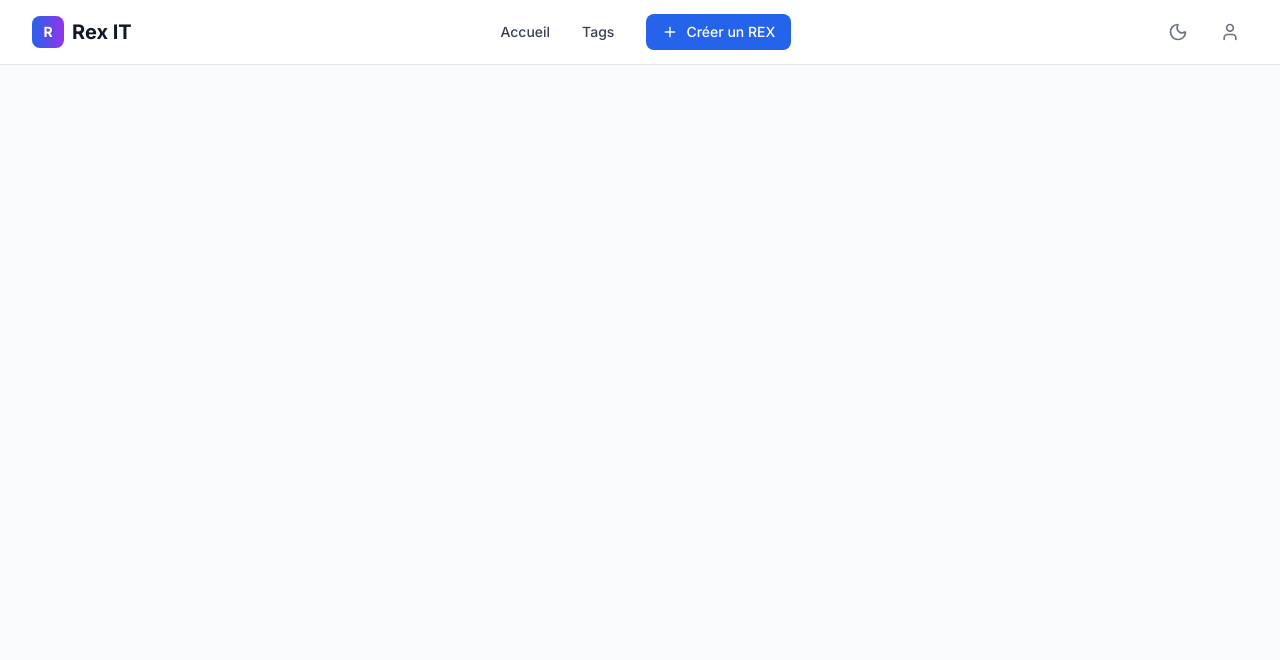
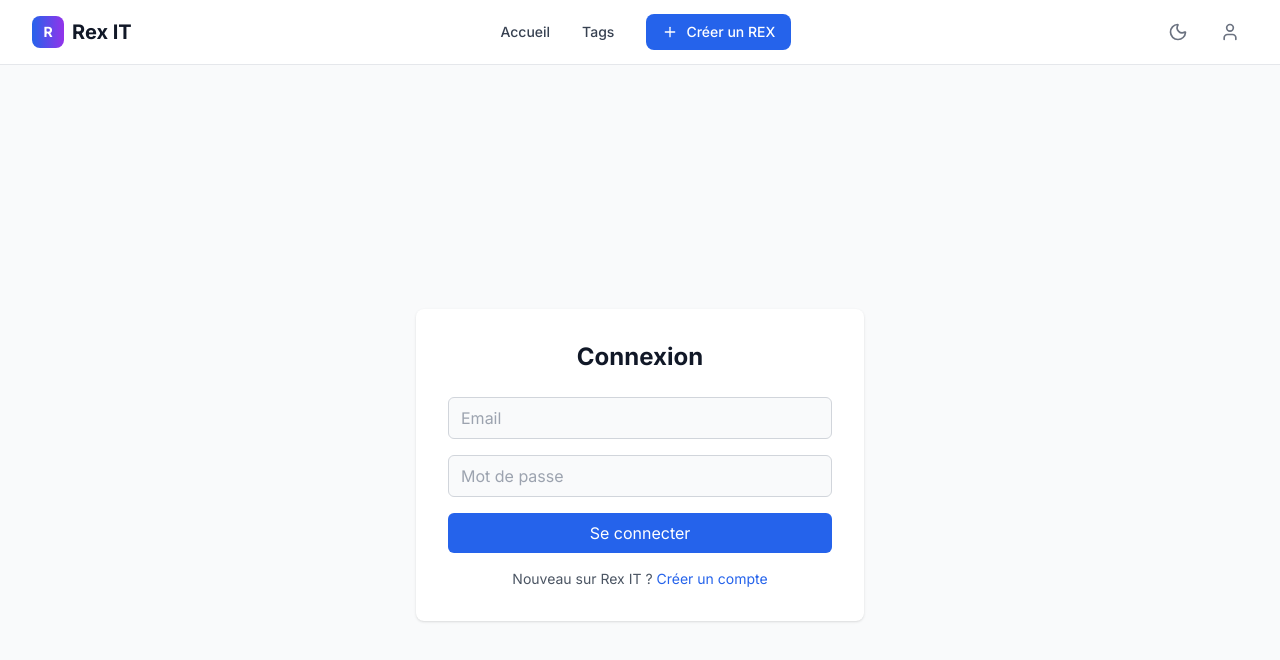
Before and after one commit to mbensaid2309/Rex-IT, a React (Vite) app: page /login in a window 1280 px wide. Shown: the top 660 px of the page. Built offline with nearby package versions, Linux system fonts and the light colour scheme.

Commit message:
feat: implement login and protected route

```diff
--- a/src/App.tsx
+++ b/src/App.tsx
@@ -1,15 +1,19 @@
 import React from 'react';
 import { BrowserRouter as Router, Routes, Route } from 'react-router-dom';
 import { ThemeProvider } from './context/ThemeContext';
+import { AuthProvider } from './context/AuthContext';
 import Header from './components/Header';
 import Home from './pages/Home';
 import REXDetail from './pages/REXDetail';
 import CreateREX from './pages/CreateREX';
 import Tags from './pages/Tags';
 import Profile from './pages/Profile';
+import Login from './pages/Login';
+import ProtectedRoute from './components/ProtectedRoute';
 
 function App() {
   return (
+    <AuthProvider>
       <ThemeProvider>
         <Router>
           <div className="min-h-screen bg-gray-50 dark:bg-gray-900 transition-colors">
@@ -18,16 +22,25 @@ function App() {
               <Routes>
                 <Route path="/" element={<Home />} />
                 <Route path="/rex/:id" element={<REXDetail />} />
-              <Route path="/create" element={<CreateREX />} />
+                <Route
+                  path="/create"
+                  element={
+                    <ProtectedRoute>
+                      <CreateREX />
+                    </ProtectedRoute>
+                  }
+                />
                 <Route path="/tags" element={<Tags />} />
                 <Route path="/tags/:tag" element={<Home />} />
                 <Route path="/profile" element={<Profile />} />
                 <Route path="/profile/:id" element={<Profile />} />
+                <Route path="/login" element={<Login />} />
               </Routes>
             </main>
           </div>
         </Router>
       </ThemeProvider>
+    </AuthProvider>
   );
 }
 
--- a/src/components/Header.tsx
+++ b/src/components/Header.tsx
@@ -1,10 +1,12 @@
 import React, { useState } from 'react';
 import { Link, useLocation } from 'react-router-dom';
-import { Search, Moon, Sun, Menu, X, Plus, User } from 'lucide-react';
+import { Moon, Sun, Menu, X, Plus, User } from 'lucide-react';
 import { useTheme } from '../context/ThemeContext';
+import { useAuth } from '../context/AuthContext';
 
 const Header: React.FC = () => {
   const { theme, toggleTheme } = useTheme();
+  const { isAuthenticated } = useAuth();
   const location = useLocation();
   const [isMobileMenuOpen, setIsMobileMenuOpen] = useState(false);
 
@@ -41,7 +43,7 @@ const Header: React.FC = () => {
               Tags
             </Link>
             <Link
-              to="/create"
+              to={isAuthenticated ? '/create' : '/login'}
               className="inline-flex items-center space-x-2 bg-blue-600 hover:bg-blue-700 text-white px-4 py-2 rounded-lg text-sm font-medium transition-colors"
             >
               <Plus className="w-4 h-4" />
@@ -99,7 +101,7 @@ const Header: React.FC = () => {
                 Tags
               </Link>
               <Link
-                to="/create"
+                to={isAuthenticated ? '/create' : '/login'}
                 className="inline-flex items-center space-x-2 bg-blue-600 hover:bg-blue-700 text-white px-4 py-2 rounded-lg text-sm font-medium transition-colors w-fit"
                 onClick={() => setIsMobileMenuOpen(false)}
               >
--- /dev/null
+++ b/src/components/ProtectedRoute.tsx
@@ -0,0 +1,20 @@
+import React from 'react';
+import { Navigate, useLocation } from 'react-router-dom';
+import { useAuth } from '../context/AuthContext';
+
+interface Props {
+  children: JSX.Element;
+}
+
+const ProtectedRoute: React.FC<Props> = ({ children }) => {
+  const { isAuthenticated } = useAuth();
+  const location = useLocation();
+
+  if (!isAuthenticated) {
+    return <Navigate to="/login" state={{ from: location }} replace />;
+  }
+
+  return children;
+};
+
+export default ProtectedRoute;
--- a/src/components/REXCard.tsx
+++ b/src/components/REXCard.tsx
@@ -1,6 +1,6 @@
 import React from 'react';
 import { Link } from 'react-router-dom';
-import { Calendar, MessageCircle, ThumbsUp, ThumbsDown, User } from 'lucide-react';
+import { Calendar, MessageCircle, ThumbsUp, ThumbsDown } from 'lucide-react';
 import { REX } from '../types';
 
 interface REXCardProps {
--- /dev/null
+++ b/src/context/AuthContext.tsx
@@ -0,0 +1,39 @@
+import React, { createContext, useContext, useState, ReactNode } from 'react';
+
+interface AuthContextType {
+  isAuthenticated: boolean;
+  login: () => void;
+  logout: () => void;
+}
+
+const AuthContext = createContext<AuthContextType | undefined>(undefined);
+
+export const AuthProvider = ({ children }: { children: ReactNode }) => {
+  const [isAuthenticated, setIsAuthenticated] = useState<boolean>(() => {
+    return localStorage.getItem('isAuthenticated') === 'true';
+  });
+
+  const login = () => {
+    setIsAuthenticated(true);
+    localStorage.setItem('isAuthenticated', 'true');
+  };
+
+  const logout = () => {
+    setIsAuthenticated(false);
+    localStorage.removeItem('isAuthenticated');
+  };
+
+  return (
+    <AuthContext.Provider value={{ isAuthenticated, login, logout }}>
+      {children}
+    </AuthContext.Provider>
+  );
+};
+
+export const useAuth = () => {
+  const context = useContext(AuthContext);
+  if (context === undefined) {
+    throw new Error('useAuth must be used within an AuthProvider');
+  }
+  return context;
+};
--- /dev/null
+++ b/src/pages/Login.tsx
@@ -0,0 +1,82 @@
+import React, { useState } from 'react';
+import { useNavigate, useLocation, Location } from 'react-router-dom';
+import { useAuth } from '../context/AuthContext';
+
+const Login: React.FC = () => {
+  const [isRegistering, setIsRegistering] = useState(false);
+  const { login } = useAuth();
+  const navigate = useNavigate();
+  const location = useLocation();
+  const from = (location.state as { from?: Location })?.from?.pathname || '/';
+
+  const handleSubmit = (e: React.FormEvent) => {
+    e.preventDefault();
+    login();
+    navigate(from, { replace: true });
+  };
+
+  return (
+    <div className="flex items-center justify-center min-h-screen bg-gray-50 dark:bg-gray-900">
+      <div className="w-full max-w-md p-8 bg-white dark:bg-gray-800 rounded-lg shadow">
+        <h1 className="text-2xl font-bold mb-6 text-center text-gray-900 dark:text-white">
+          {isRegistering ? 'Inscription' : 'Connexion'}
+        </h1>
+        <form onSubmit={handleSubmit} className="space-y-4">
+          <input
+            type="email"
+            placeholder="Email"
+            className="w-full px-3 py-2 border rounded-md bg-gray-50 dark:bg-gray-700 border-gray-300 dark:border-gray-600 text-gray-900 dark:text-white"
+            required
+          />
+          <input
+            type="password"
+            placeholder="Mot de passe"
+            className="w-full px-3 py-2 border rounded-md bg-gray-50 dark:bg-gray-700 border-gray-300 dark:border-gray-600 text-gray-900 dark:text-white"
+            required
+          />
+          {isRegistering && (
+            <input
+              type="password"
+              placeholder="Confirmez le mot de passe"
+              className="w-full px-3 py-2 border rounded-md bg-gray-50 dark:bg-gray-700 border-gray-300 dark:border-gray-600 text-gray-900 dark:text-white"
+              required
+            />
+          )}
+          <button
+            type="submit"
+            className="w-full px-4 py-2 bg-blue-600 hover:bg-blue-700 text-white rounded-md"
+          >
+            {isRegistering ? "S'inscrire" : 'Se connecter'}
+          </button>
+        </form>
+        <div className="mt-4 text-center">
+          {isRegistering ? (
+            <p className="text-sm text-gray-600 dark:text-gray-400">
+              Vous avez déjà un compte ?{' '}
+              <button
+                type="button"
+                onClick={() => setIsRegistering(false)}
+                className="text-blue-600 dark:text-blue-400 hover:underline"
+              >
+                Se connecter
+              </button>
+            </p>
+          ) : (
+            <p className="text-sm text-gray-600 dark:text-gray-400">
+              Nouveau sur Rex IT ?{' '}
+              <button
+                type="button"
+                onClick={() => setIsRegistering(true)}
+                className="text-blue-600 dark:text-blue-400 hover:underline"
+              >
+                Créer un compte
+              </button>
+            </p>
+          )}
+        </div>
+      </div>
+    </div>
+  );
+};
+
+export default Login;
--- a/src/pages/REXDetail.tsx
+++ b/src/pages/REXDetail.tsx
@@ -1,6 +1,6 @@
 import React, { useState } from 'react';
 import { useParams, Link } from 'react-router-dom';
-import { ArrowLeft, Calendar, User, Hash, Award, Share2 } from 'lucide-react';
+import { ArrowLeft, Calendar, Hash, Award, Share2 } from 'lucide-react';
 import ReactMarkdown from 'react-markdown';
 import { mockREX, mockComments } from '../data/mockData';
 import VotingSystem from '../components/VotingSystem';
--- a/src/pages/Tags.tsx
+++ b/src/pages/Tags.tsx
@@ -2,9 +2,11 @@ import React from 'react';
 import { Link } from 'react-router-dom';
 import { Hash, TrendingUp, Users } from 'lucide-react';
 import { mockTags } from '../data/mockData';
+import { useAuth } from '../context/AuthContext';
 
 const Tags: React.FC = () => {
   const sortedTags = [...mockTags].sort((a, b) => b.count - a.count);
+  const { isAuthenticated } = useAuth();
 
   return (
     <div className="max-w-7xl mx-auto px-4 sm:px-6 lg:px-8 py-8">
@@ -88,7 +90,7 @@ const Tags: React.FC = () => {
           Les tags sont créés automatiquement selon vos contributions.
         </p>
         <Link
-          to="/create"
+          to={isAuthenticated ? '/create' : '/login'}
           className="inline-flex items-center px-6 py-3 bg-gradient-to-r from-blue-600 to-purple-600 text-white font-medium rounded-lg hover:from-blue-700 hover:to-purple-700 transition-all duration-200 shadow-lg hover:shadow-xl"
         >
           Créer un REX
```
Also changed, not shown: src/pages/Home.tsx (+6 -3 lines), src/pages/Profile.tsx (+5 -3 lines). Lines whose indentation alone changed are shown as unchanged.
